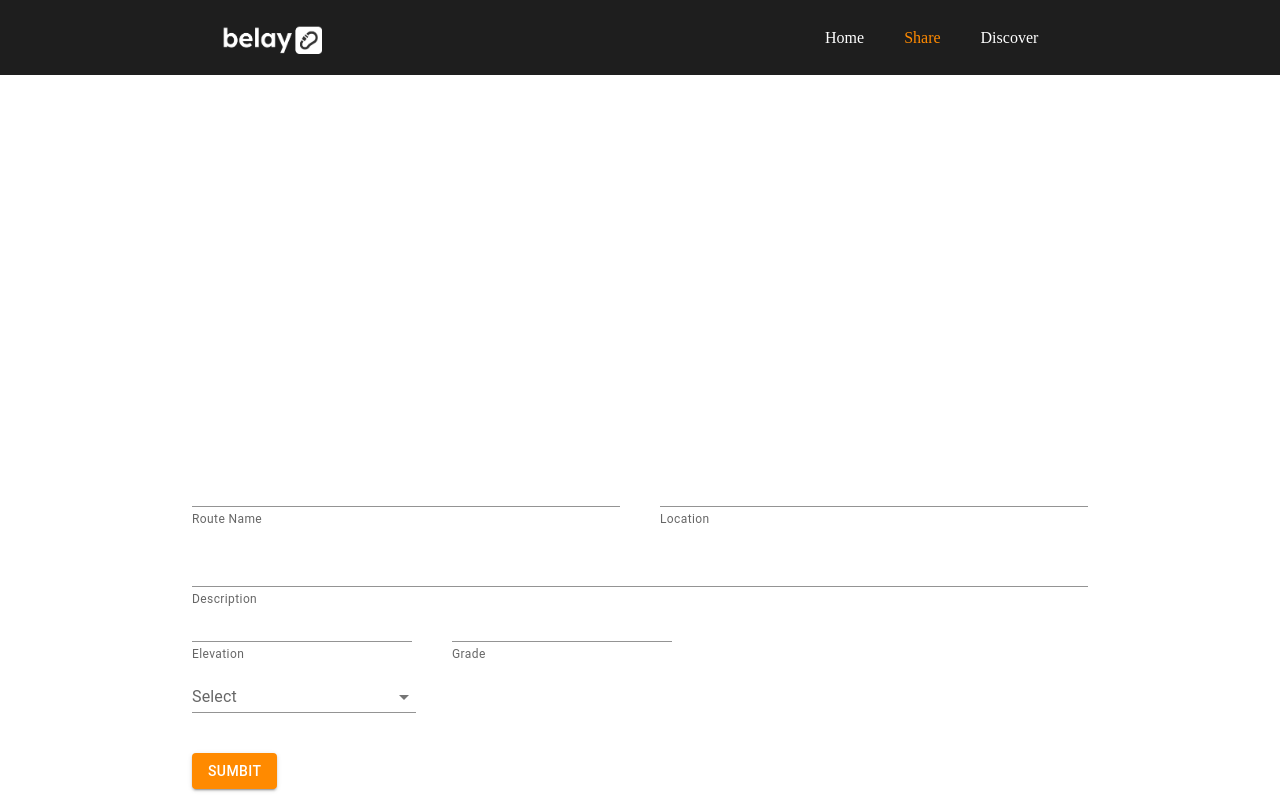
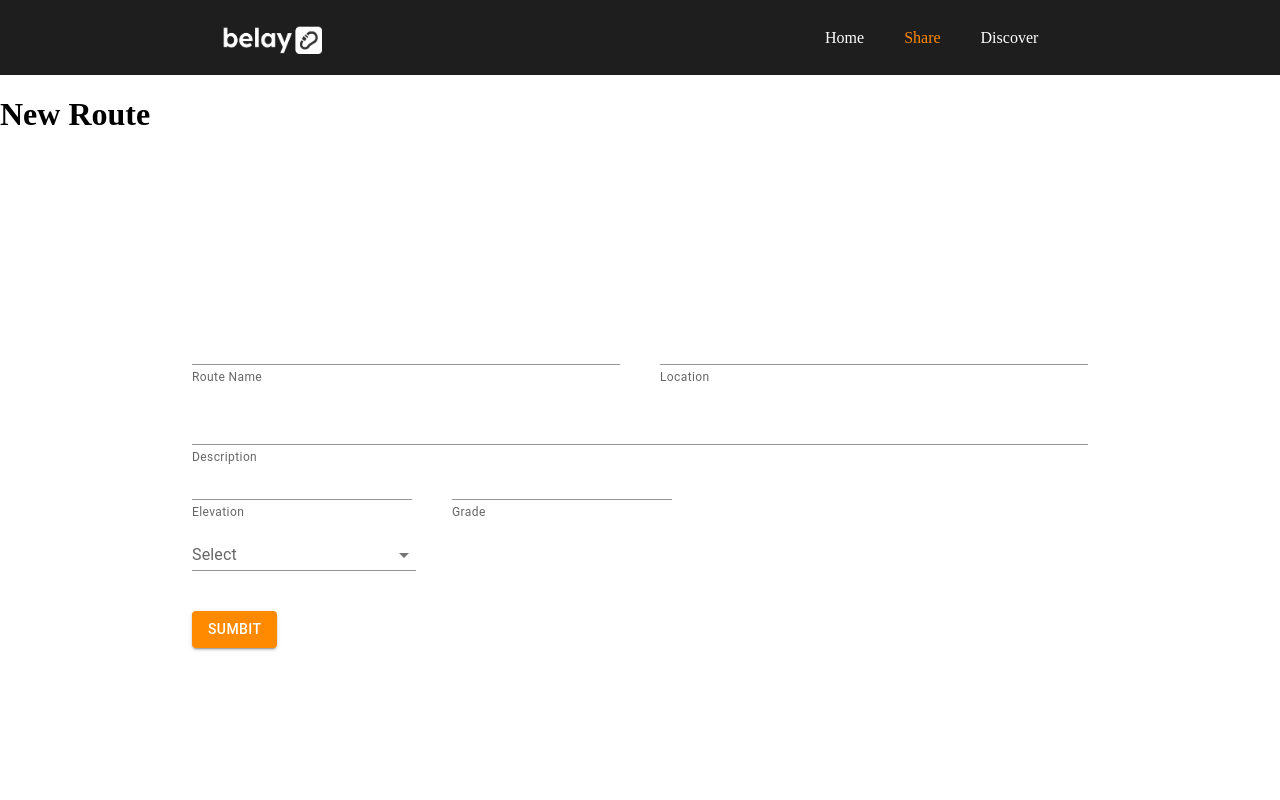
Before and after one commit to markgowen/belay-frontend, a React (Create React App) app: page /share in a window 1280 px wide. Built offline with nearby package versions, Linux system fonts and the light colour scheme.

Commit message:
Fixed margin spacing ClimbForm

```diff
--- a/src/components/ClimbForm.js
+++ b/src/components/ClimbForm.js
@@ -52,7 +52,7 @@ function ClimbForm() {
     return (
         <Box
             component="form"
-            sx={{ margin: "auto", marginTop: 50, maxWidth: '70%'}}
+            sx={{ margin: "auto", marginTop: 25, maxWidth: '70%'}}
             autoComplete="off"
             onSubmit={handleSubmit}
         >
--- a/src/pages/Share.js
+++ b/src/pages/Share.js
@@ -4,6 +4,7 @@ import ClimbForm from '../components/ClimbForm';
 function Share() {
     return (
         <div>
+            <h1>New Route</h1>
             <ClimbForm />
         </div>
     );
```
